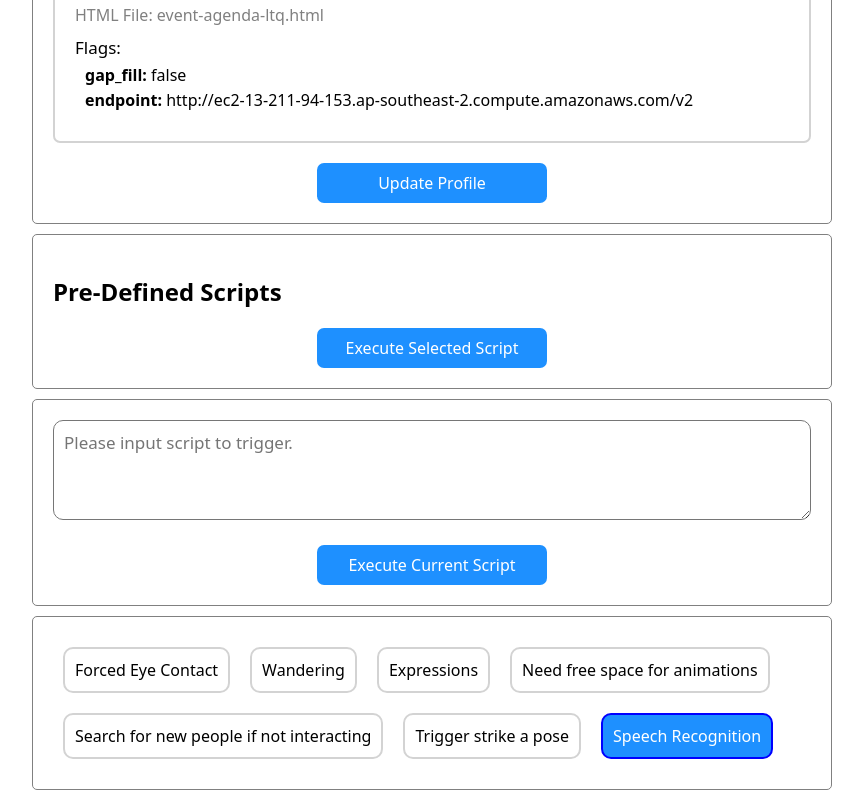
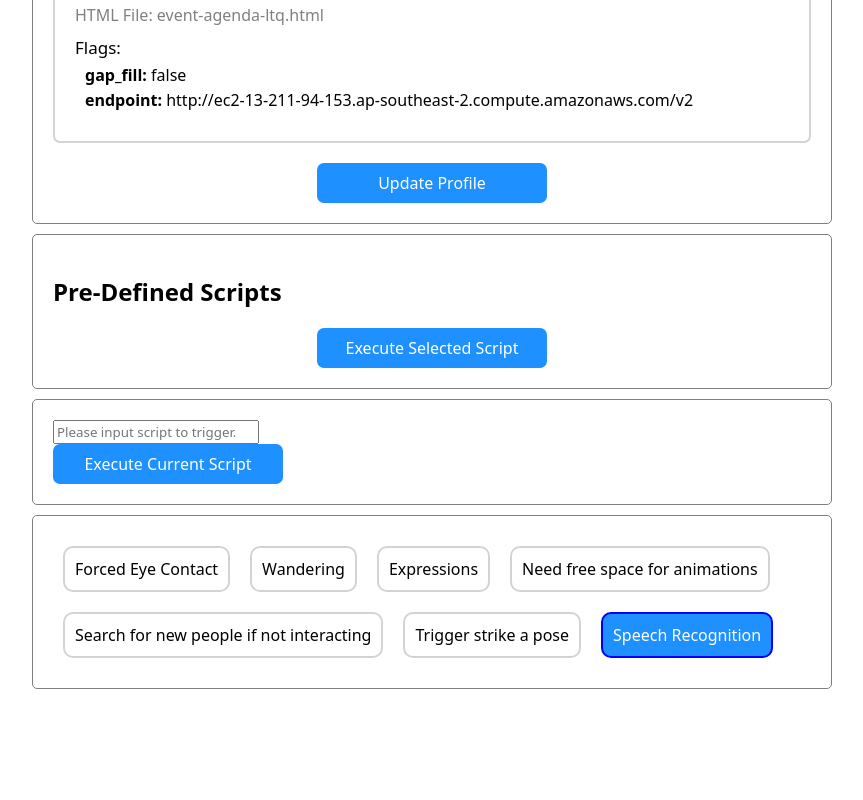
Before and after one commit to S3942721/robo-web-controller, a React (Vite) app in the folder frontend/: page / in a window 1280 px wide. Shown: the part 566-1366 px from the top of the page, without its empty margins (208-1071 px from the left). After the commit the page ends 1265 px from the top, so only its background shows below. Built offline with nearby package versions, Linux system fonts and the light colour scheme.

Commit message:
switch to form to support enter-to-submit
Signed-off-by: cbh778899 <cbh778899@outlook.com>

```diff
--- a/frontend/src/components/ManualDefinedScript.jsx
+++ b/frontend/src/components/ManualDefinedScript.jsx
@@ -5,7 +5,6 @@ export default function ManualDefinedScript({ send }) {
     const [script, setScript] = useState('')
 
     function executeScript() {
-        console.log(script)
         if(!script) return;
         setScript('');
         send('script', script);
@@ -13,13 +12,19 @@ export default function ManualDefinedScript({ send }) {
 
     return (
         <section>
-            <textarea
-                className="manual-script"
-                value={script}
-                onInput={event=>setScript(event.target.value)}
-                placeholder="Please input script to trigger."
-            ></textarea>
-            <div className="btn" onClick={executeScript}>Execute Current Script</div>
+            <form onSubmit={evt=>{
+                evt.preventDefault();
+                executeScript();
+            }}>
+                <input
+                    type="text"
+                    className="manual-script"
+                    value={script}
+                    onInput={event=>setScript(event.target.value)}
+                    placeholder="Please input script to trigger."
+                />
+                <div className="btn" onClick={executeScript}>Execute Current Script</div>
+            </form>
         </section>
     )
 }
```
